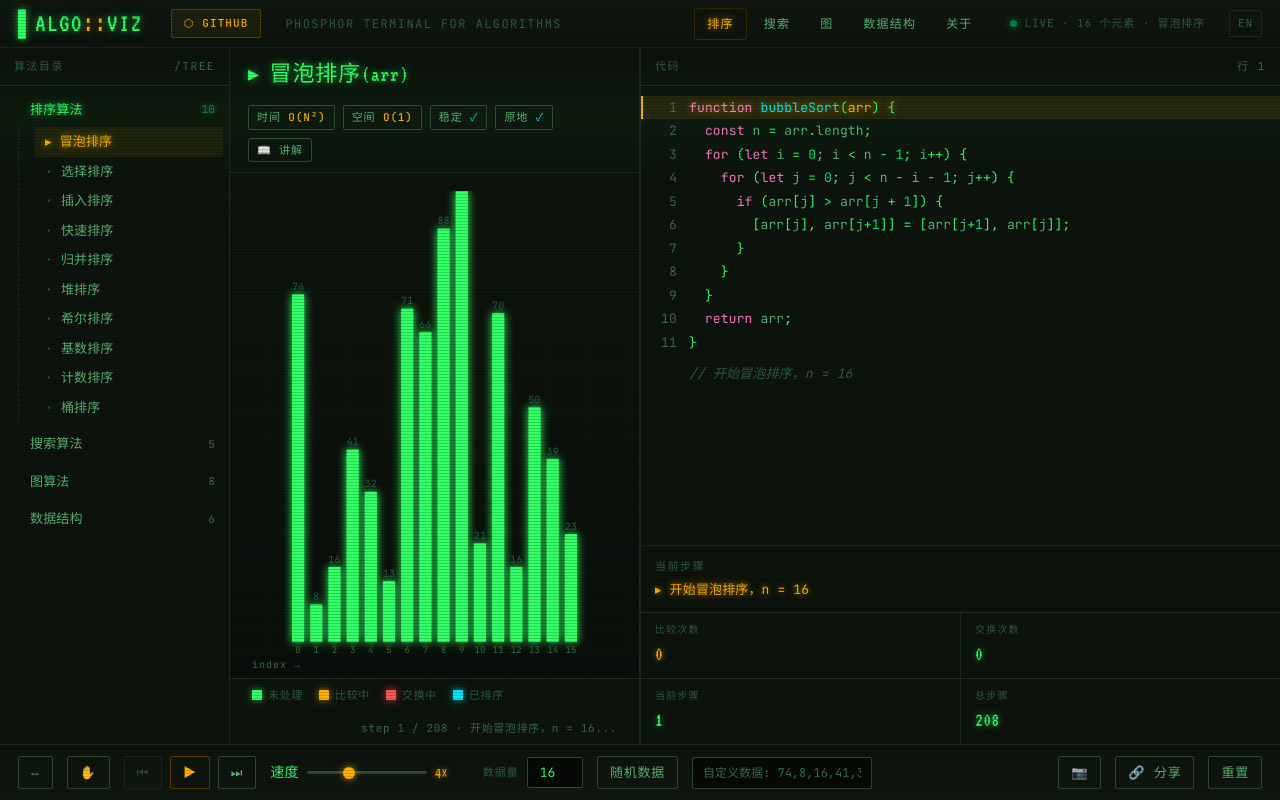
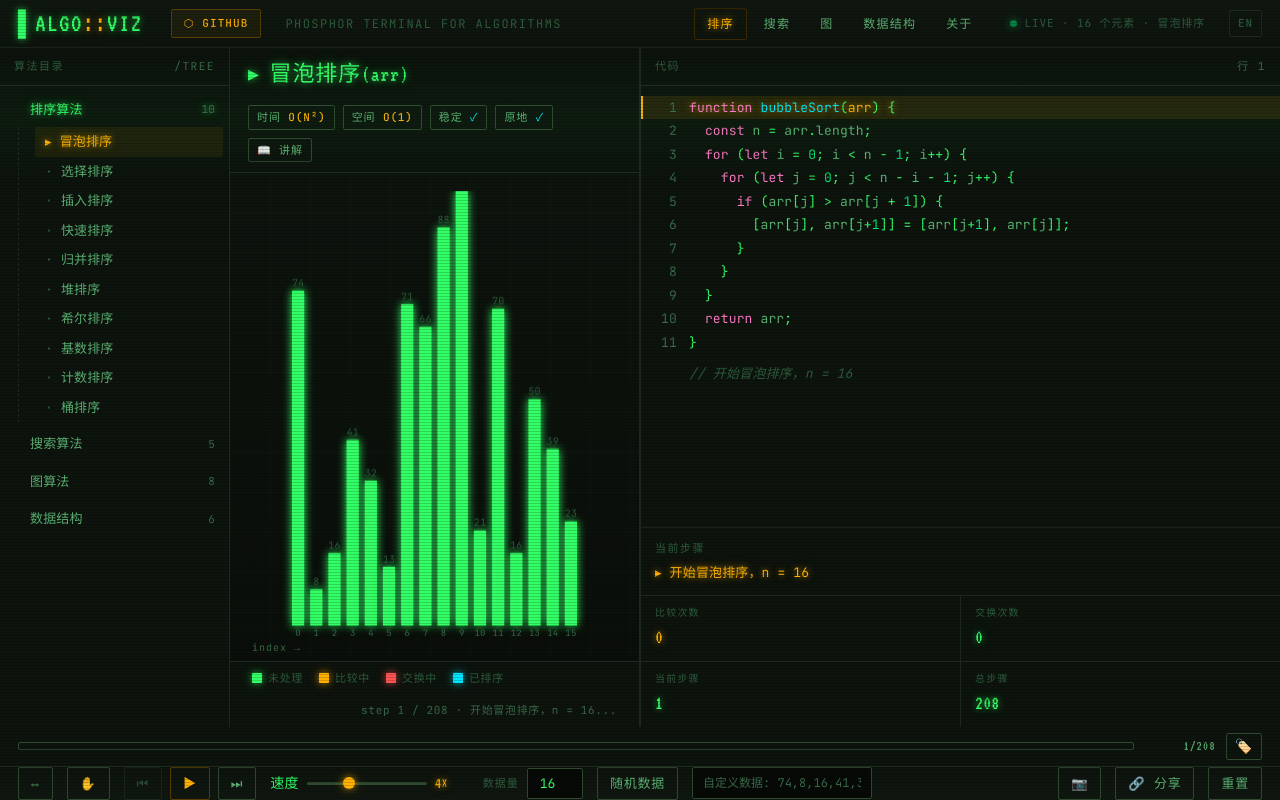
Before and after one commit to Beta-lyr/algo-eye, a React (Vite) app: page /algo/1 in a window 1280 px wide. Both pictures are taken after a click on the button "随机数据". Built offline with nearby package versions, Linux system fonts and the light colour scheme.

Commit message:
[feat] 进度条点击跳转 + 书签UI（标记/列表/注释编辑/导出）

```diff
--- a/src/components/Controls.tsx
+++ b/src/components/Controls.tsx
@@ -32,7 +32,35 @@ export function Controls() {
   const currentAlgo = useVizStore((s) => s.currentAlgo);
   const manualMode = useVizStore((s) => s.manualMode);
   const toggleManualMode = useVizStore((s) => s.toggleManualMode);
+
+  const bookmarks = useVizStore((s) => s.bookmarks);
+  const toggleBookmark = useVizStore((s) => s.toggleBookmark);
+  const updateBookmarkComment = useVizStore((s) => s.updateBookmarkComment);
+  const exportBookmarks = useVizStore((s) => s.exportBookmarks);
+
   const t = useT();
+
+  // 进度条相关
+  const progressRef = useRef<HTMLDivElement>(null);
+  const seekStep = useCallback((e: React.MouseEvent<HTMLDivElement>) => {
+    const el = progressRef.current;
+    if (!el || steps.length === 0) return;
+    const rect = el.getBoundingClientRect();
+    const ratio = (e.clientX - rect.left) / rect.width;
+    const idx = Math.round(ratio * (steps.length - 1));
+    setStepIndex(Math.max(0, Math.min(steps.length - 1, idx)));
+  }, [steps.length, setStepIndex]);
+
+  const handleExportBookmarks = useCallback(() => {
+    const json = exportBookmarks();
+    navigator.clipboard.writeText(json).then(() => {
+      /* silently succeed */
+    });
+  }, [exportBookmarks]);
+
+  // 书签编辑状态
+  const [editingBookmark, setEditingBookmark] = useState<number | null>(null);
+  const [editText, setEditText] = useState('');
 
   // AnimationController ref — 仅用于播放时钟
   const controllerRef = useRef<AnimationController | null>(null);
@@ -207,8 +235,98 @@ export function Controls() {
     ? `${compareStepIndex + 1}/${compareSteps.length}`
     : '';
 
+  const bmEntries = Object.entries(bookmarks)
+    .map(([s, c]) => ({ step: Number(s), comment: c }))
+    .sort((a, b) => a.step - b.step);
+
+  const pct = steps.length > 1 ? (stepIndex / (steps.length - 1)) * 100 : 0;
+
   return (
-    <footer className="controls">
+    <footer className="controls-wrap">
+      {/* 进度条 */}
+      {steps.length > 1 && (
+        <div className="progress-row">
+          <div className="progress-bar" ref={progressRef} onClick={seekStep}>
+            <div className="progress-fill" style={{ width: `${pct}%` }} />
+            {Object.keys(bookmarks).length > 0 && (
+              <div className="bookmark-marks">
+                {bmEntries.map(({ step }) => (
+                  <div
+                    key={step}
+                    className="bm-dot"
+                    style={{ left: `${(step / (steps.length - 1)) * 100}%` }}
+                    title={`Step ${step + 1}${bookmarks[step] ? ': ' + bookmarks[step] : ''}`}
+                  />
+                ))}
+              </div>
+            )}
+          </div>
+          <span className="progress-label">{stepIndex + 1}/{steps.length}</span>
+          <button
+            className="btn bm-btn"
+            onClick={() => toggleBookmark(stepIndex)}
+            title={bookmarks[stepIndex] !== undefined ? '移除书签' : '添加书签'}
+            disabled={disabled}
+          >
+            {bookmarks[stepIndex] !== undefined ? '🔖' : '🏷️'}
+          </button>
+        </div>
+      )}
+
+      {/* 书签列表 */}
+      {bmEntries.length > 0 && (
+        <div className="bookmark-list">
+          {bmEntries.map(({ step, comment }) => (
+            <div key={step} className="bm-item">
+              <span
+                className="bm-step"
+                onClick={() => setStepIndex(step)}
+              >
+                #{step + 1}
+              </span>
+              {editingBookmark === step ? (
+                <input
+                  className="bm-input"
+                  value={editText}
+                  onChange={(e) => setEditText(e.target.value)}
+                  onBlur={() => {
+                    updateBookmarkComment(step, editText);
+                    setEditingBookmark(null);
+                  }}
+                  onKeyDown={(e) => {
+                    if (e.key === 'Enter') {
+                      updateBookmarkComment(step, editText);
+                      setEditingBookmark(null);
+                    }
+                    if (e.key === 'Escape') setEditingBookmark(null);
+                  }}
+                  autoFocus
+                />
+              ) : (
+                <span
+                  className="bm-comment"
+                  onClick={() => {
+                    setEditingBookmark(step);
+                    setEditText(comment);
+                  }}
+                >
+                  {comment || '点击添加注释…'}
+                </span>
+              )}
+              <button className="btn bm-del" onClick={() => toggleBookmark(step)}>
+                ✕
+              </button>
+            </div>
+          ))}
+          {bmEntries.length > 0 && (
+            <button className="btn bm-export" onClick={handleExportBookmarks}>
+              📋 导出
+            </button>
+          )}
+        </div>
+      )}
+
+      <div className="controls">
         {/* 对比模式开关 */}
         <button
           className={`btn ${compareMode ? 'primary' : ''}`}
@@ -319,6 +437,7 @@ export function Controls() {
         <button className="btn" onClick={handleReset}>
           {t.controls.reset}
         </button>
+      </div>
     </footer>
   );
 }
--- a/src/store/useVizStore.ts
+++ b/src/store/useVizStore.ts
@@ -41,6 +41,16 @@ export interface VizState {
   selectedIndices: number[];
   /** 提示消息 */
   hintMessage: string;
+
+  // ===== 书签 =====
+  /** stepIndex → 注释文本 */
+  bookmarks: Record<number, string>;
+  /** 切换书签（有则删，无则加） */
+  toggleBookmark: (stepIndex: number) => void;
+  /** 更新书签注释 */
+  updateBookmarkComment: (stepIndex: number, comment: string) => void;
+  /** 导出书签为 JSON */
+  exportBookmarks: () => string;
 
   // ===== 对比模式 =====
   /** 是否启用对比模式 */
@@ -114,6 +124,9 @@ export const useVizStore = create<VizState>((set, get) => ({
   selectedIndices: [],
   hintMessage: '',
 
+  // ===== 书签初始值 =====
+  bookmarks: {},
+
   // ===== 对比模式初始值 =====
   compareMode: false,
   compareAlgo: null,
@@ -123,6 +136,28 @@ export const useVizStore = create<VizState>((set, get) => ({
   compareSwapCount: 0,
 
   // ===== 操作实现 =====
+  toggleBookmark: (stepIndex: number) => {
+    const { bookmarks } = get();
+    if (bookmarks[stepIndex] !== undefined) {
+      const next = { ...bookmarks };
+      delete next[stepIndex];
+      set({ bookmarks: next });
+    } else {
+      set({ bookmarks: { ...bookmarks, [stepIndex]: '' } });
+    }
+  },
+
+  updateBookmarkComment: (stepIndex: number, comment: string) => {
+    const { bookmarks } = get();
+    if (bookmarks[stepIndex] === undefined) return;
+    set({ bookmarks: { ...bookmarks, [stepIndex]: comment } });
+  },
+
+  exportBookmarks: () => {
+    const { bookmarks, currentAlgo, data } = get();
+    return JSON.stringify({ algorithm: currentAlgo?.id, data, bookmarks }, null, 2);
+  },
+
   toggleManualMode: () => {
     const { manualMode } = get();
     if (manualMode) {
--- a/src/styles/terminal.css
+++ b/src/styles/terminal.css
@@ -185,7 +185,7 @@ img {
 /* ===== 应用布局 ===== */
 .app {
   display: grid;
-  grid-template-rows: 48px 1fr 56px;
+  grid-template-rows: 48px 1fr auto;
   height: 100vh;
 }
 
@@ -713,7 +713,6 @@ img {
   gap: 14px;
   padding: 0 18px;
   background: linear-gradient(180deg, var(--bg-panel), var(--bg-panel-raised));
-  border-top: 1px solid var(--border);
 }
 
 .btn {
@@ -845,6 +844,139 @@ img {
 
 .spacer {
   flex: 1;
+}
+
+/* ===== 进度条 + 书签 ===== */
+.controls-wrap {
+  display: flex;
+  flex-direction: column;
+  gap: 0;
+}
+
+.progress-row {
+  display: flex;
+  align-items: center;
+  gap: 10px;
+  padding: 6px 18px;
+  border-bottom: 1px solid var(--border);
+  background: var(--bg-panel);
+}
+
+.progress-bar {
+  flex: 1;
+  height: 8px;
+  background: #0d130d;
+  border: 1px solid var(--border-bright);
+  border-radius: 2px;
+  position: relative;
+  cursor: pointer;
+  overflow: visible;
+}
+
+.progress-fill {
+  height: 100%;
+  background: var(--green);
+  box-shadow: var(--glow-green);
+  border-radius: 1px;
+  transition: width 0.15s;
+}
+
+.bookmark-marks {
+  position: absolute;
+  inset: 0;
+  pointer-events: none;
+}
+
+.bm-dot {
+  position: absolute;
+  top: -3px;
+  width: 12px;
+  height: 12px;
+  border-radius: 50%;
+  background: var(--amber);
+  box-shadow: var(--glow-amber);
+  transform: translateX(-50%);
+  pointer-events: auto;
+  cursor: pointer;
+  z-index: 1;
+}
+
+.progress-label {
+  font-family: var(--term);
+  font-size: 14px;
+  color: var(--green-dim);
+  min-width: 72px;
+  text-align: right;
+  letter-spacing: 0.06em;
+}
+
+.bm-btn {
+  font-size: 14px;
+  padding: 2px 8px;
+}
+
+.bookmark-list {
+  display: flex;
+  align-items: center;
+  gap: 6px;
+  padding: 4px 18px;
+  border-bottom: 1px solid var(--border);
+  background: rgba(255, 176, 0, 0.03);
+  flex-wrap: wrap;
+}
+
+.bm-item {
+  display: flex;
+  align-items: center;
+  gap: 6px;
+  padding: 2px 6px;
+  border: 1px solid var(--border);
+  border-radius: 2px;
+  font-size: 12px;
+}
+
+.bm-step {
+  color: var(--amber);
+  cursor: pointer;
+  font-weight: 500;
+  user-select: none;
+}
+
+.bm-step:hover {
+  text-shadow: var(--glow-amber);
+}
+
+.bm-comment {
+  color: var(--green-dim);
+  cursor: text;
+  min-width: 40px;
+  border-bottom: 1px dashed var(--border-bright);
+  padding: 0 4px;
+}
+
+.bm-input {
+  font-family: var(--mono);
+  font-size: 12px;
+  background: #060906;
+  border: 1px solid var(--amber);
+  color: var(--green);
+  padding: 2px 6px;
+  border-radius: 2px;
+  outline: none;
+  width: 120px;
+}
+
+.bm-del {
+  font-size: 10px;
+  padding: 1px 4px;
+  color: var(--red);
+  border-color: transparent;
+}
+
+.bm-export {
+  font-size: 11px;
+  padding: 2px 8px;
+  margin-left: auto;
 }
 
 /* ===== Landing 页 ===== */
```
Lines whose indentation alone changed are shown as unchanged.
